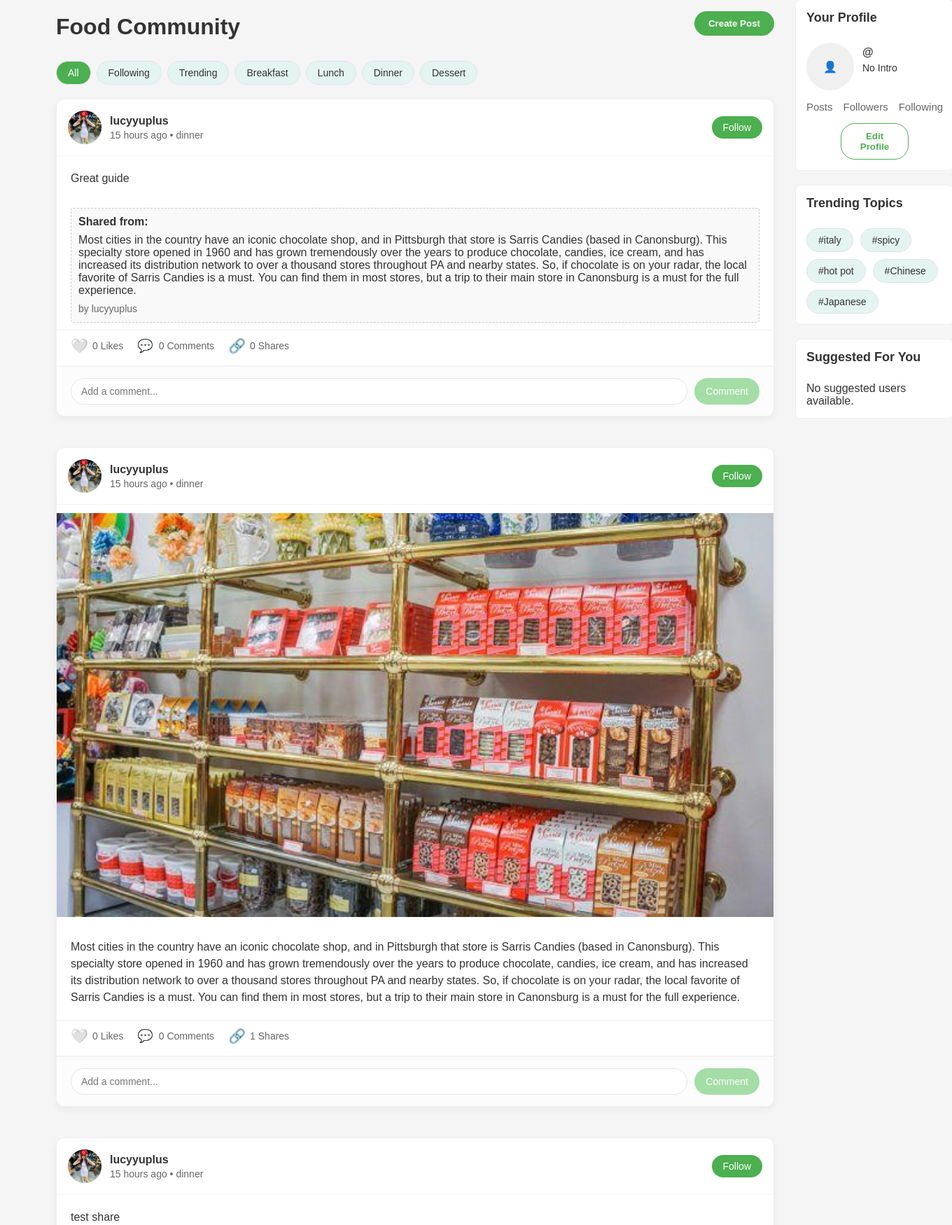
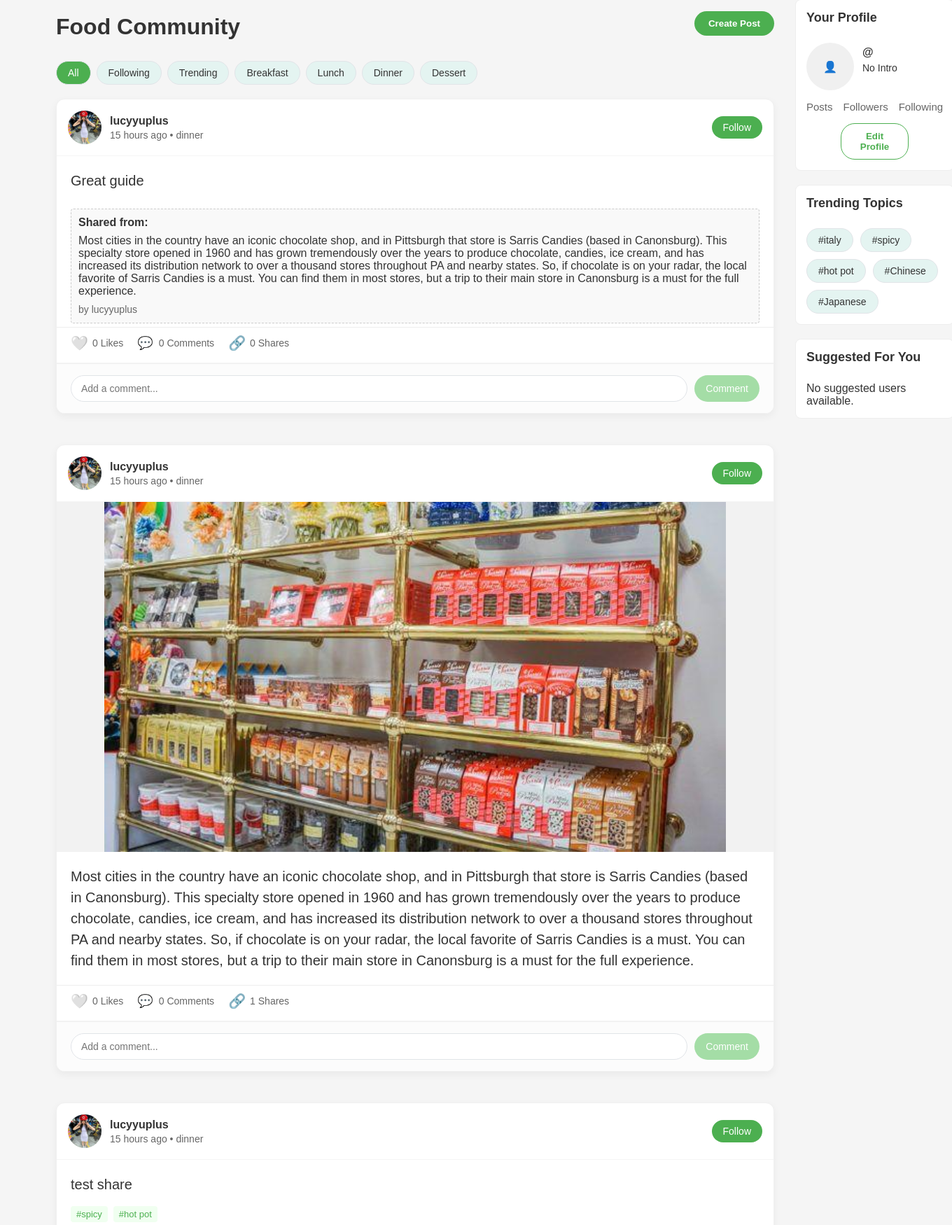
Before and after one commit to HeatherYangHui/FoodMasterWebsite, a Django app: page /social/ in a window 1360 px wide. Shown: the part 112-1862 px from the top of the page at 70% size. Run offline with Django 5.2, Linux system fonts and the light colour scheme; data comes from the database, SQL or seed files in the repository; both versions use the stored data as it was after the commit.

Commit message:
change styles

```diff
--- a/foodmaster/foodmaster/static/foodmaster/styles.css
+++ b/foodmaster/foodmaster/static/foodmaster/styles.css
@@ -728,12 +728,9 @@ footer {
 }
 
 
-
-
-
 .slider-wrapper img{
   width: auto;
-  height: 600px;
+  height: 500px;
   object-fit: contain;
 }
 
--- a/foodmaster/foodmaster/templates/foodmaster/social_feed.html
+++ b/foodmaster/foodmaster/templates/foodmaster/social_feed.html
@@ -60,7 +60,7 @@
               </div>
 
               {% if post.postimage_set.all %}
-                <div class="image-slider" style="position: relative;">
+                <div class="image-slider" style="position: relative; background-color: #f2f2f2">
                   <div class="slider-wrapper" style="display: flex;">
                     {% for img in post.postimage_set.all %}
                       <img src="{{ img.image.url }}" loading="lazy"
@@ -82,7 +82,7 @@
                 {% endif %}
 
               <div style="padding: 20px;">
-                <p style="font-size: 16px; line-height: 1.5; color: #333; margin: 0;">{{ post.content }}</p>
+                <p style="font-size: 20px; line-height: 1.5; color: #333; margin: 0;">{{ post.content }}</p>
                 {% if post.tags %}
                 <div style="display: flex; flex-wrap: wrap; gap: 8px; margin-top: 16px;">
                   {% for tag in post.tags %}
@@ -93,7 +93,7 @@
               </div>
 
               {% if post.shared_from %}
-                <div class="shared-info" style="background-color: #f9f9f9; border: 1px dashed #ccc; padding: 10px; margin: 10px 20px; border-radius: 4px;">
+                <div class="shared-info" style="background-color: #f9f9f9; border: 1px dashed #ccc; padding: 10px; margin: 5px 20px; border-radius: 4px; min-height: 100px;">
                   <strong>Shared from:</strong>
                   <p style="margin: 8px 0;">{{ post.shared_from.content }}</p>
                   <span style="font-size: 14px; color: #666;">by {{ post.shared_from.author.username }}</span>
```
Also changed, not shown: foodmaster/db.sqlite3, foodmaster/media/post_photos/DSC06616-600px-600x338.jpg (added), foodmaster/media/post_photos/dji_export_20241213_photo_0002_YWlEwbA.jpeg (added).
